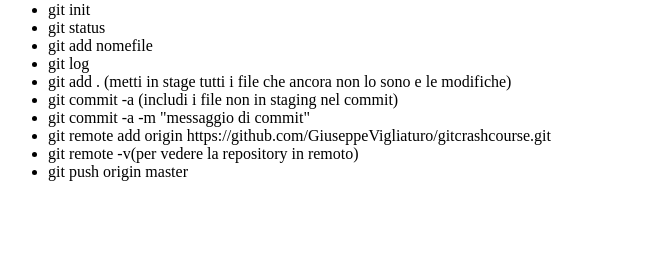
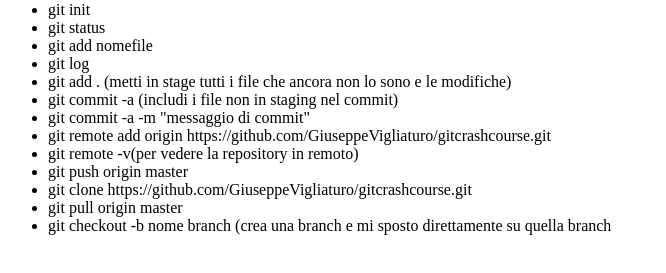
Before and after one commit to GiuseppeVigliaturo/gitcrashcourse, a plain HTML site: page index.html in a window 1280 px wide. Shown: the part 79-352 px from the top of the page, without its empty margins (0-666 px from the left). Drawn offline with Linux system fonts and the light colour scheme.

Commit message:
add list item

```diff
--- a/index.html
+++ b/index.html
@@ -18,6 +18,9 @@
         <li>git remote add origin https://github.com/GiuseppeVigliaturo/gitcrashcourse.git</li>
         <li>git remote -v(per vedere la repository in remoto)</li>
         <li>git push origin master</li>
+        <li>git clone https://github.com/GiuseppeVigliaturo/gitcrashcourse.git</li>
+        <li>git pull origin master</li>
+        <li>git checkout -b nome branch (crea una branch e mi sposto direttamente su quella branch</li>
     </ul>
 
     <script src="app.js"></script>
```
